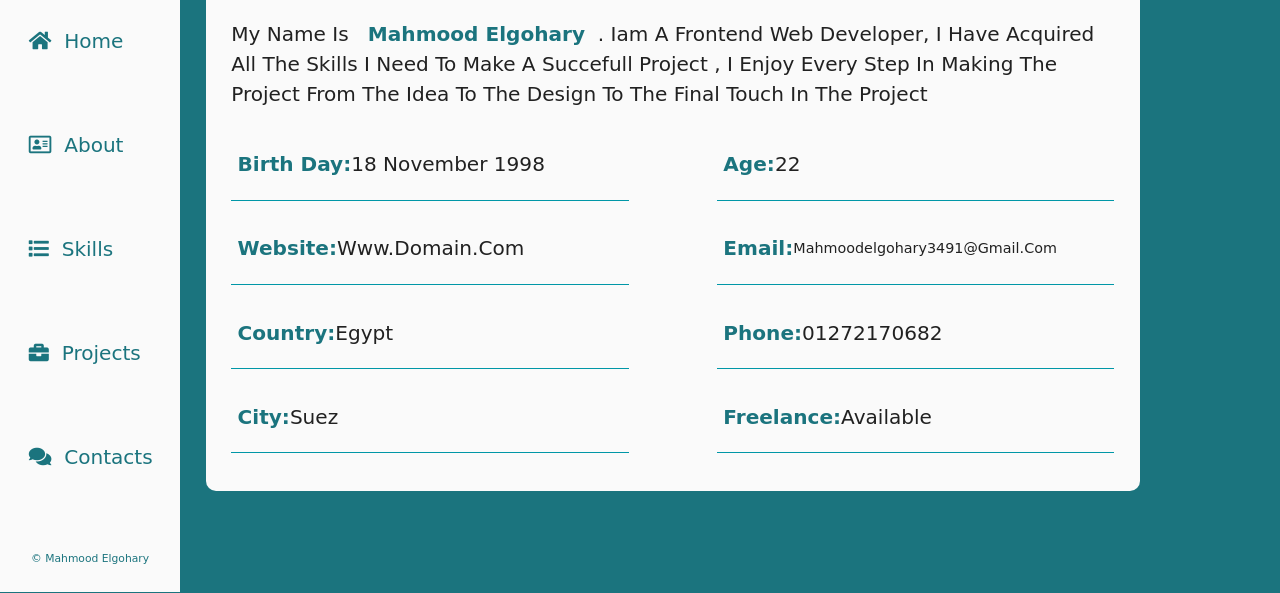
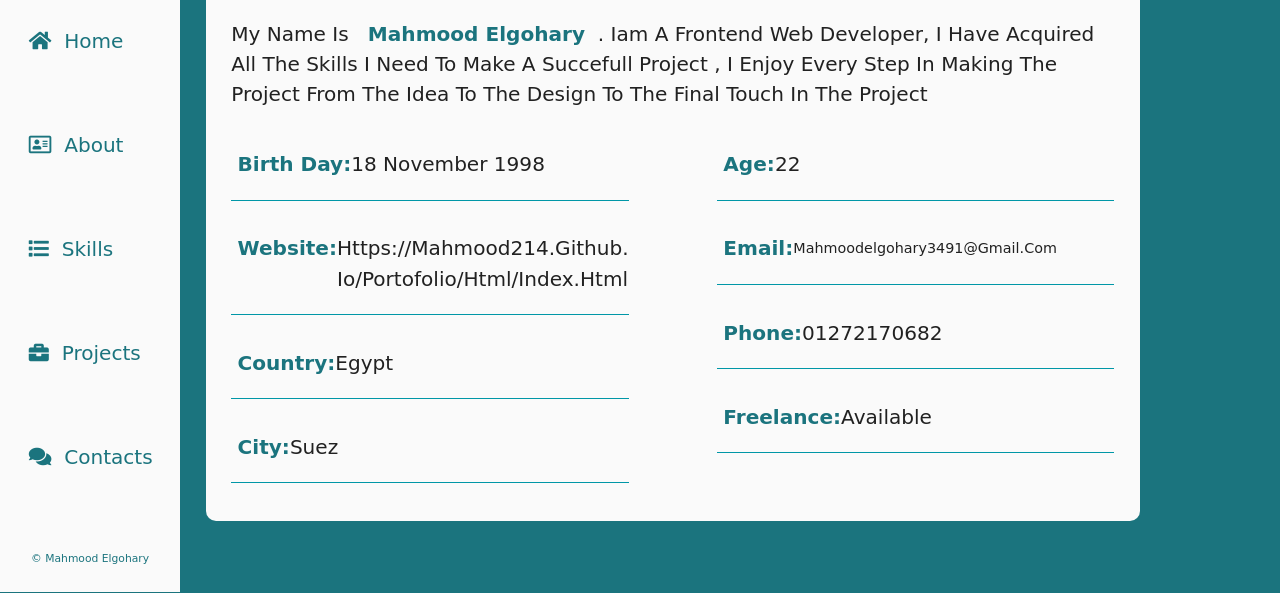
Before and after one commit to mahmood214/portofolio, a plain HTML site: page html/index.html in a window 1280 px wide. Both pictures are taken after a click on the element "About". Shown: the part 208-801 px from the top of the page. Drawn offline with Linux system fonts and the light colour scheme.

Commit message:
Update index.html

```diff
--- a/html/index.html
+++ b/html/index.html
@@ -100,7 +100,7 @@
                 </div>
                 <div class="border">
                     <h3>website:</h3>
-                    <p>www.domain.com</p>
+                    <p>https://mahmood214.github.io/portofolio/html/index.html</p>
                 </div>
                 <div class="border">
                     <h3>country:</h3>
```
